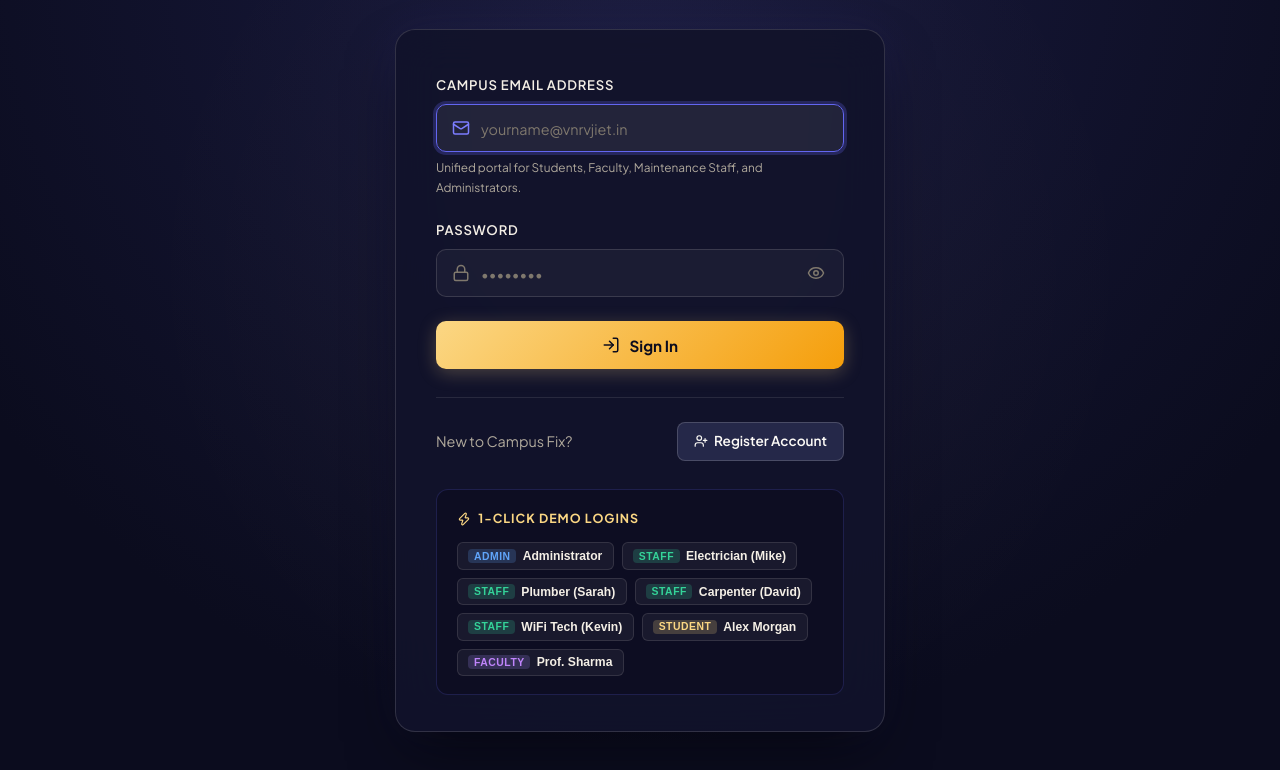
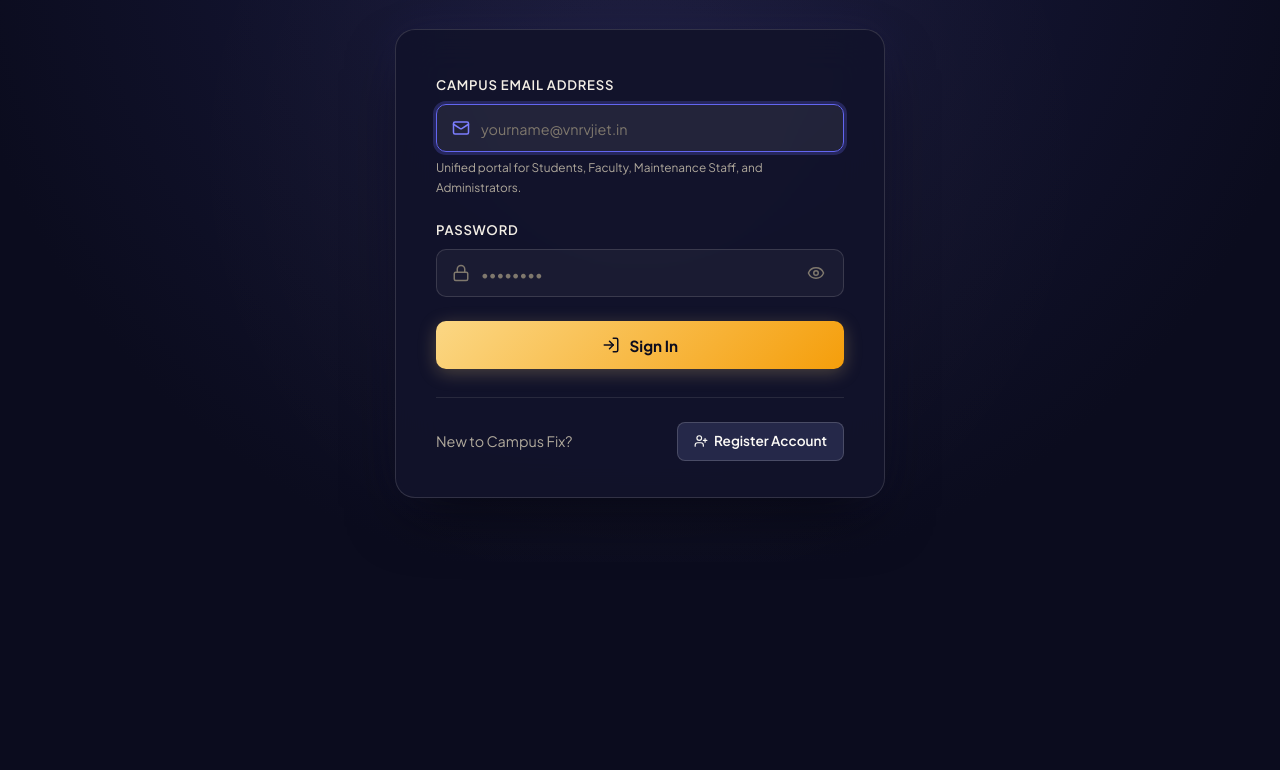
Before and after one commit to srivatsaladdu68-alt/Campus-Fix, a website: page frontend/login.html in a window 1280 px wide. Shown: the part 346-1116 px from the top of the page. After the commit the page ends 908 px from the top, so only its background shows below. Drawn offline with nearby package versions, Linux system fonts and the light colour scheme; a web font is replaced by a local one.

Commit message:
chore(login): remove 1-click demo login chips from login page

```diff
--- a/frontend/login.html
+++ b/frontend/login.html
@@ -73,37 +73,6 @@
           Register Account
         </a>
       </div>
-
-      <!-- Quick 1-Click Demo Accounts Switcher -->
-      <div class="demo-accounts-box">
-        <div class="demo-accounts-header">
-          <i data-lucide="zap" style="width: 14px; height: 14px; color: var(--cream-gold);"></i>
-          <span>1-Click Demo Logins</span>
-        </div>
-        <div class="demo-chips-grid">
-          <button type="button" class="demo-role-chip" onclick="fillCreds('admin@vnrvjiet.in', 'Admin@123')">
-            <span class="role-tag-pill admin">Admin</span> Administrator
-          </button>
-          <button type="button" class="demo-role-chip" onclick="fillCreds('staff.mike@vnrvjiet.in', 'Staff@123')">
-            <span class="role-tag-pill staff">Staff</span> Electrician (Mike)
-          </button>
-          <button type="button" class="demo-role-chip" onclick="fillCreds('staff.sarah@vnrvjiet.in', 'Staff@123')">
-            <span class="role-tag-pill staff">Staff</span> Plumber (Sarah)
-          </button>
-          <button type="button" class="demo-role-chip" onclick="fillCreds('staff.david@vnrvjiet.in', 'Staff@123')">
-            <span class="role-tag-pill staff">Staff</span> Carpenter (David)
-          </button>
-          <button type="button" class="demo-role-chip" onclick="fillCreds('staff.kevin@vnrvjiet.in', 'Staff@123')">
-            <span class="role-tag-pill staff">Staff</span> WiFi Tech (Kevin)
-          </button>
-          <button type="button" class="demo-role-chip" onclick="fillCreds('student.alex@vnrvjiet.in', 'Student@123')">
-            <span class="role-tag-pill student">Student</span> Alex Morgan
-          </button>
-          <button type="button" class="demo-role-chip" onclick="fillCreds('prof.sharma@vnrvjiet.in', 'Faculty@123')">
-            <span class="role-tag-pill faculty">Faculty</span> Prof. Sharma
-          </button>
-        </div>
-      </div>
     </div>
   </div>
 
@@ -138,12 +107,6 @@
       alertBox.style.borderColor = 'rgba(251, 215, 132, 0.35)';
       alertBox.style.color = 'var(--cream-gold)';
       alertBox.style.display = 'block';
-    }
-
-    function fillCreds(email, pass) {
-      document.getElementById('email').value = email;
-      document.getElementById('password').value = pass;
-      if (alertBox) alertBox.style.display = 'none';
     }
 
     const form = document.getElementById('login-form');
```
